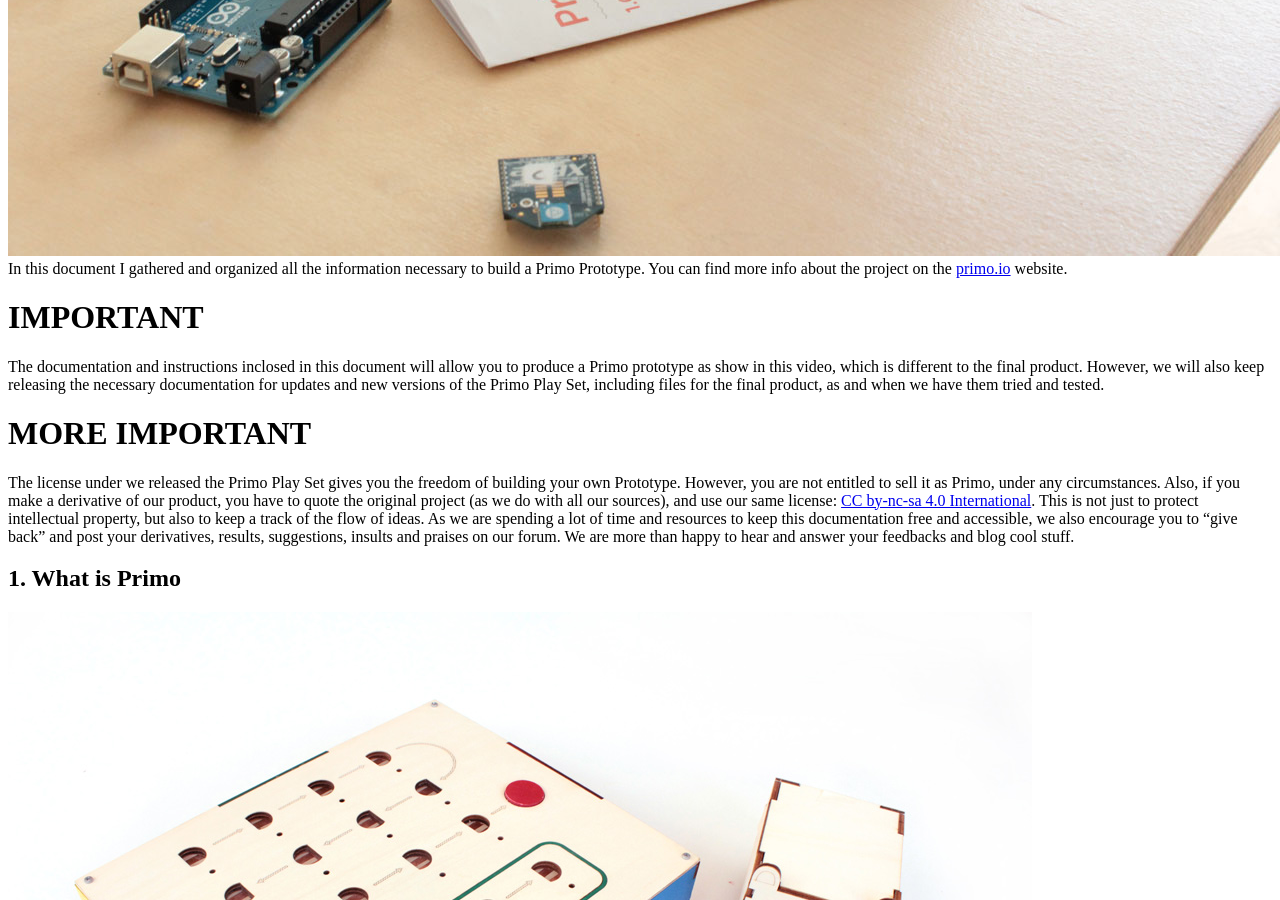
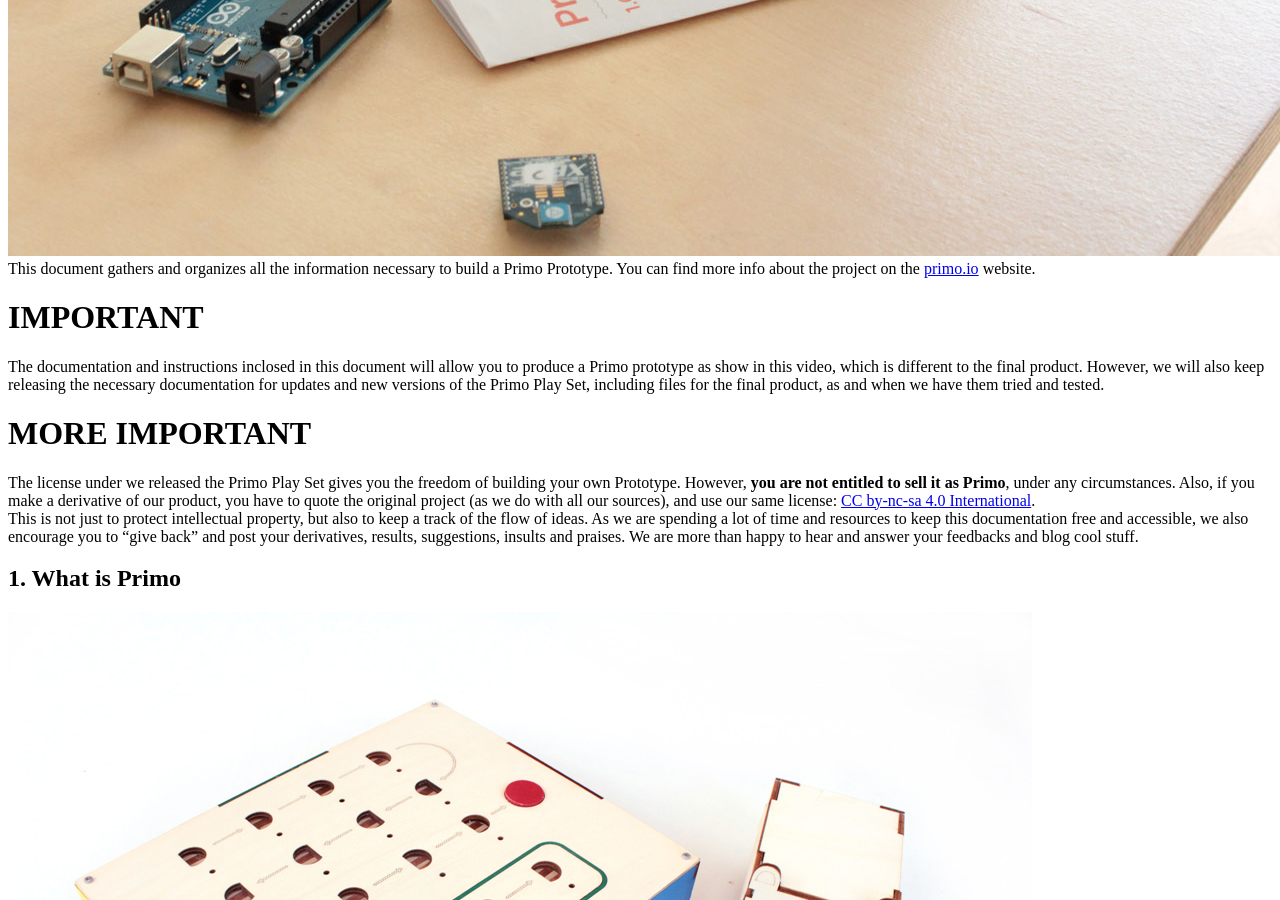
Before and after one commit to primo-io/prototype-documentation, a Jekyll site: the page built from index.md, in a window 1280 px wide and 900 px high, scrolled down 724 px. Built offline with Jekyll 4.4.1, drawn with Linux system fonts in a browser that asks for light colours; Markdown is read by kramdown in place of the engine named in the settings; some of the changed text lies outside the part shown.

Commit message:
small edits

```diff
--- a/_config.yml
+++ b/_config.yml
@@ -1,4 +1,4 @@
 name: Primo DIY Documentation
 markdown: redcarpet
 pygments: true
-baseurl: prototype-documentation
+baseurl: /prototype-documentation
--- a/index.md
+++ b/index.md
@@ -6,7 +6,7 @@
 ##0. What is this document
 
 ![primo play set](/images/photo/maker-guide.jpg)
-In this document I gathered and organized all the information necessary to build a Primo Prototype.
+This document gathers and organizes all the information necessary to build a Primo Prototype.
 You can find more info about the project on the [primo.io](http://primo.io) website.
 
 #IMPORTANT
@@ -14,8 +14,8 @@
 
 
 #MORE IMPORTANT
-The license under we released the Primo Play Set gives you the freedom of building your own Prototype. However, you are not entitled to sell it as Primo, under any circumstances. Also, if you make a derivative of our product, you have to quote the original project (as we do with all our sources), and use our same license: [CC by-nc-sa 4.0 International](http://creativecommons.org/licenses/by-nc-sa/4.0/).
-This is not just to protect intellectual property, but also to keep a track of the flow of ideas. As we are spending a lot of time and resources to keep this documentation free and accessible, we also encourage you to "give back" and post your derivatives, results, suggestions, insults and praises on our forum. We are more than happy to hear and answer your feedbacks and blog cool stuff.
+The license under we released the Primo Play Set gives you the freedom of building your own Prototype. However, **you are not entitled to sell it as Primo**, under any circumstances. Also, if you make a derivative of our product, you have to quote the original project (as we do with all our sources), and use our same license: [CC by-nc-sa 4.0 International](http://creativecommons.org/licenses/by-nc-sa/4.0/). <br>
+This is not just to protect intellectual property, but also to keep a track of the flow of ideas. As we are spending a lot of time and resources to keep this documentation free and accessible, we also encourage you to "give back" and post your derivatives, results, suggestions, insults and praises. We are more than happy to hear and answer your feedbacks and blog cool stuff.
 
 ##1. What is Primo
 
```
Also changed, not shown: other parts of index.md (+1 -1 lines), images/illustrations/button.jpg.
